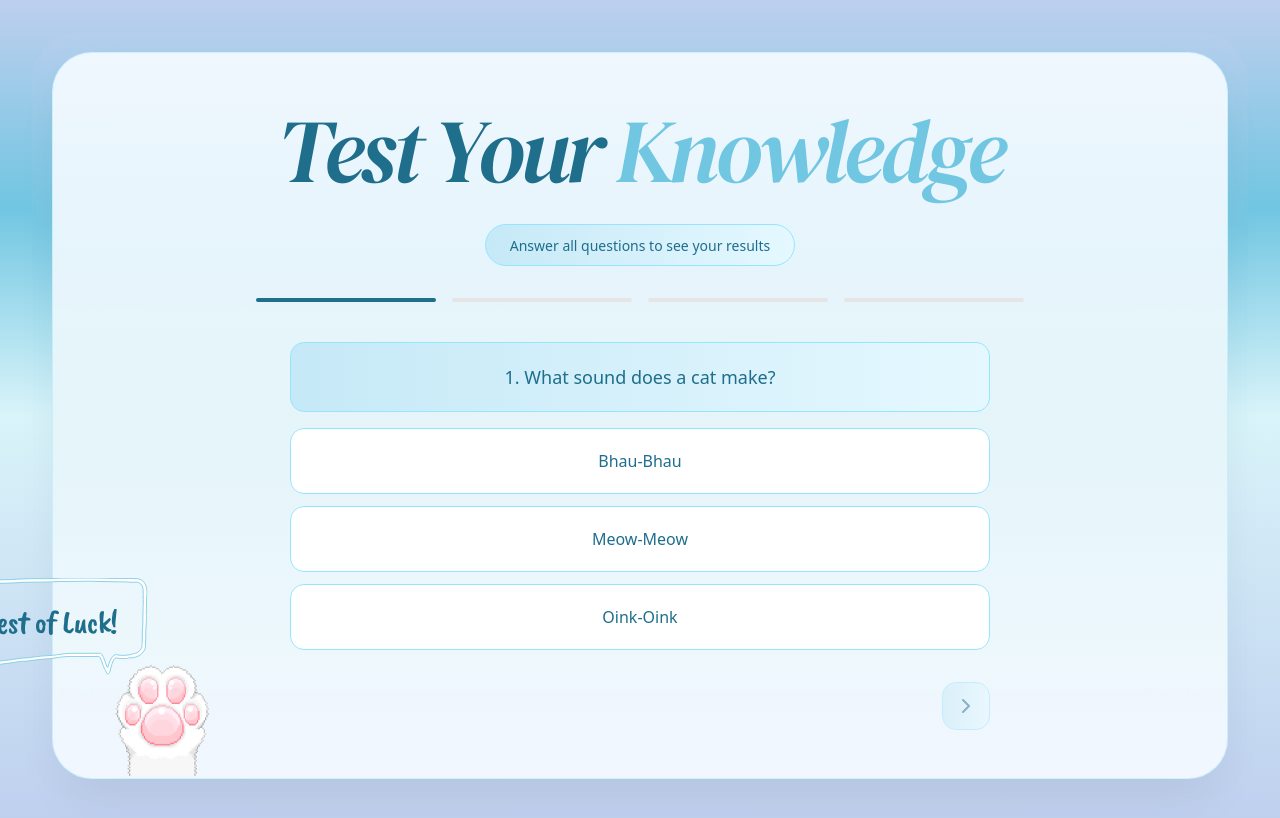
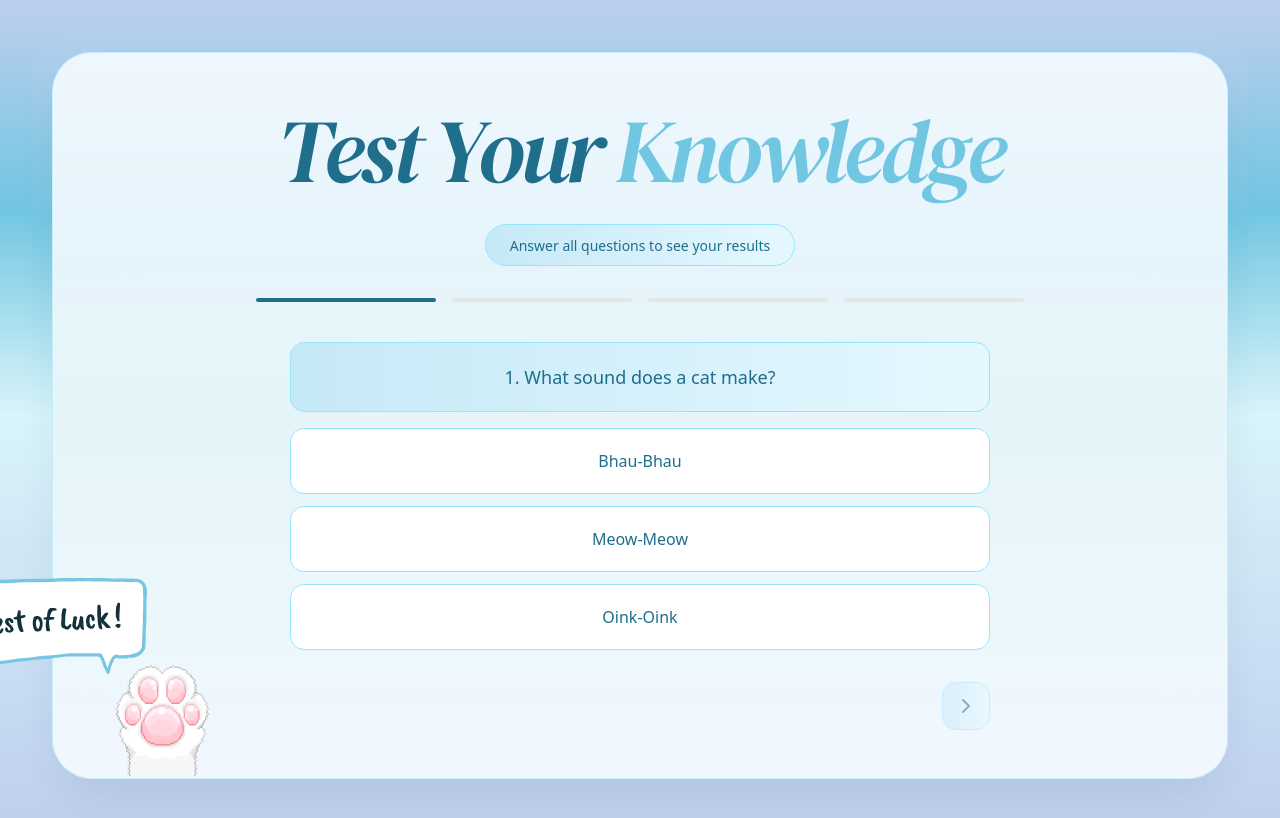
Before and after one commit to AtulRaghuvanshi73/Quiz-application, a Next.js app: page / in a window 1280 px wide. Shown: the top 818 px of the page. Built offline with nearby package versions, Linux system fonts and the light colour scheme.

Commit message:
chor : adding banner on the left side corner

```diff
--- a/src/app/page.tsx
+++ b/src/app/page.tsx
@@ -207,7 +207,7 @@ export default function Home() {
         >
           {isFirstQuestion && (
             <>
-              <div className="absolute -left-1 bottom-46">
+              <div className="absolute -left-1 bottom-46 bg-white">
                 <div className="relative">
                   <div
                     className="absolute -top-4 left-1/2 -translate-x-1/2"
@@ -217,24 +217,10 @@ export default function Home() {
                     }}
                   >
                     <img
-                      src="/outline-vector.svg"
+                      src="/best_of_luck_image.svg"
                       alt=""
                       className="absolute inset-0 w-full h-full"
                     />
-                    <span
-                      className="absolute inset-0 flex items-center justify-center text-[#1E6E8C]"
-                      style={{
-                        fontFamily: "var(--font-caveat-brush), 'Caveat Brush', cursive",
-                        fontWeight: 400,
-                        fontSize: "32.73px",
-                        lineHeight: "19.64px",
-                        letterSpacing: "-0.82px",
-                        textAlign: "center",
-                        paddingBottom: "8px"
-                      }}
-                    >
-                      Best of Luck!
-                    </span>
                   </div>
                 </div>
               </div>
```
Also changed, not shown: public/best_of_luck_image.svg (added), public/outline-vector.svg (deleted).
